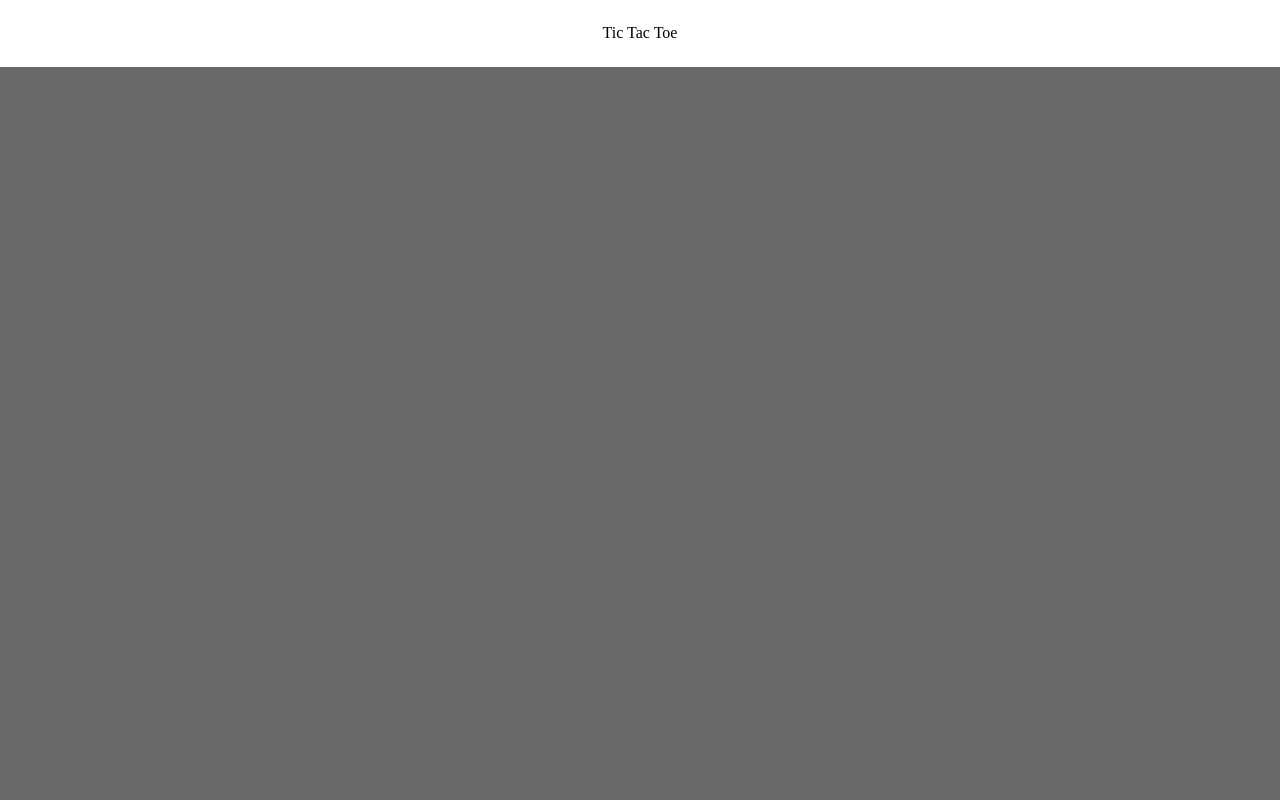
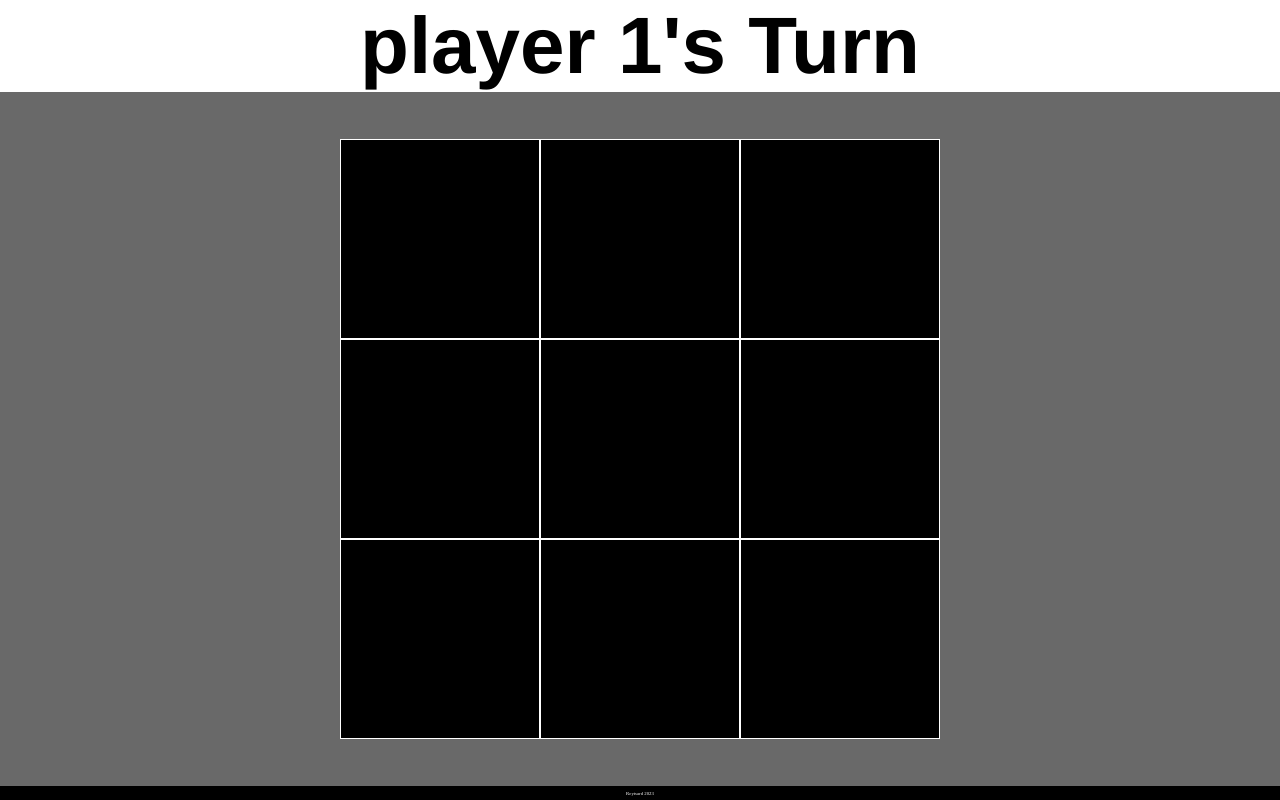
Before and after one commit to Reytsard/turbo-lamp, a plain HTML site: page index.html in a window 1280 px wide. Drawn offline with Linux system fonts and the light colour scheme.

Commit message:
added 3x3 grid for the game

```diff
--- a/index.html
+++ b/index.html
@@ -6,12 +6,25 @@
     <meta name="viewport" content="width=device-width, initial-scale=1.0">
     <title>Tic-Tac-Toe</title>
     <link rel="stylesheet" href="style.css">
+    <script src="script.js" defer></script>
 </head>
 <body>
     <div id="container">
         <div id="header">Tic Tac Toe</div>
-        <div id="game-section"></div>
-        <div id="footer"></div>
+        <div id="game-section">
+            <div id="gameBox">
+                <div class="box" data-value="0"></div>
+                <div class="box" data-value="1"></div>
+                <div class="box" data-value="2"></div>
+                <div class="box" data-value="3"></div>
+                <div class="box" data-value="4"></div>
+                <div class="box" data-value="5"></div>
+                <div class="box" data-value="6"></div>
+                <div class="box" data-value="7"></div>
+                <div class="box" data-value="8"></div>
+            </div>
+        </div>
+        <div id="footer">Reytsard 2023</div>
     </div>
 </body>
 </html>
--- /dev/null
+++ b/script.js
@@ -0,0 +1,44 @@
+const game = (() => {
+    const winningCombinations = [[0,1,2],[3,4,5],[6,7,8],[0,3,6],[1,4,7],[2,5,8],[0,4,8],[2,4,6]];
+    const player1 = 'X';
+    const player2 = 'O';
+    let isPlayer1Winner = false;
+    let isPlayer2Winner = false;
+    let isTie = false;
+    let playerTurn = 1;
+    const start = () => {
+        let header = document.querySelector('#header');
+        header.innerHTML = "player "+playerTurn+"'s Turn";
+
+        /**
+         * add Player 1's turn text as title
+         */
+        const gameStart = () => {
+
+        };
+    };
+    const changePlayer = () => {
+        if(playerTurn == 1){
+            playerTurn = 2;
+            header.innerHTML = "player "+playerTurn+"'s Turn";
+        }else{
+            playerTurn = 1;
+            header.innerHTML = "player "+playerTurn+"'s Turn";
+        }
+    }
+    let gameBoxes = document.querySelectorAll('.box');
+    gameBoxes.forEach(button => {
+        button.addEventListener('click', () => {
+            let arrayIndex = button.dataset.value;
+            console.log(arrayIndex);
+            changePlayer();
+            const disableBox = () => {
+                button.toggleAttribute('disabled');
+            }
+            disableBox();
+        });
+    });
+    return{start};
+
+})();
+game.start();
--- a/style.css
+++ b/style.css
@@ -7,7 +7,7 @@ body{
     background-color: rgb(105, 105, 105);
     display: grid;
     grid-template-columns: 1fr;
-    grid-template-rows: 0.1fr 1fr 0.1fr;
+    grid-template-rows: 0.1fr 1fr 0.02fr;
 }
 #header{
     width: 100%;
@@ -17,4 +17,43 @@ body{
     background-color: white;
     display: grid;
     place-items: center;
+    font-size: 5rem;
+    font-weight: bolder;
+    font-family: 'Franklin Gothic Medium', 'Arial Narrow', Arial, sans-serif;
 }
+#game-section{
+    grid-column: 1/ span 1;
+    grid-row: 2 / span 1;
+    display: grid;
+    place-items: center;
+    grid-template-columns: 1fr;
+    grid-template-rows: 1fr;
+}
+#gameBox{
+    grid-column: 1 / span 1;
+    grid-row:  1 / span 1;
+    width: min(600px, 100%);
+    height: min(600px, 100%);
+    display: grid;
+    grid-template-columns: repeat(3, 1fr);
+    /* grid-template-rows: repeat(3, 1fr); */
+}
+.box{
+    aspect-ratio: 1 / 1;
+    background-color: black;
+    border: 1px solid white;
+}
+.box:hover{
+    background-color: gray;
+}
+#footer{
+    grid-column: 1 / span 1;
+    grid-row: 3 / span 1;
+    width: 100%;
+    height: 100%;
+    display: grid;
+    place-items: center;
+    background-color: black;
+    font-size: 0.3rem;
+    color: white;
+}
```
